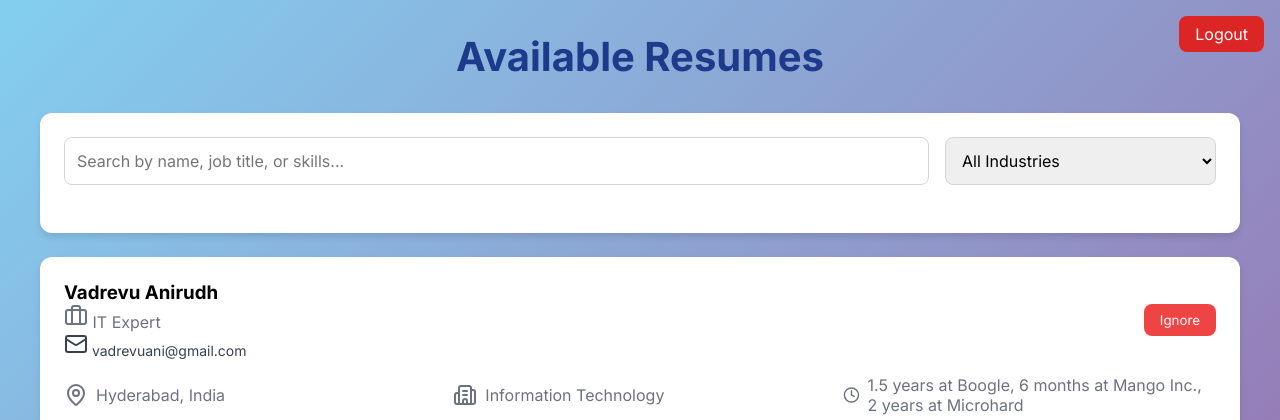
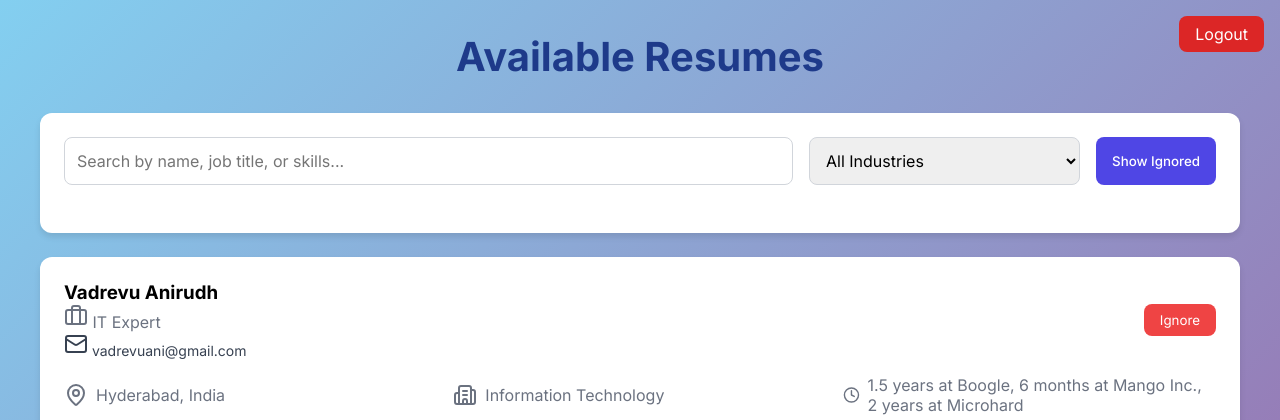
Before and after one commit to Pranav762492/skillify, a Flask app: template Hackathon BITSH/Templates/recruiter_dashboard.html in a window 1280 px wide. Shown: the top 420 px of the page. Run offline with Flask 3, Linux system fonts and the light colour scheme; the template is opened without the code that fills it: values that come from a table or form of the project are taken from there, others are empty.

Commit message:
Update recruiter_dashboard.html

```diff
--- a/Hackathon BITSH/Templates/recruiter_dashboard.html
+++ b/Hackathon BITSH/Templates/recruiter_dashboard.html
@@ -110,6 +110,28 @@
         .ignore-button:hover {
             background: #B91C1C;
         }
+        .toggle-ignored {
+            background: #4F46E5;
+            color: white;
+            padding: 0.5rem 1rem;
+            border: none;
+            border-radius: 0.5rem;
+            cursor: pointer;
+            font-weight: 500;
+        }
+        .toggle-ignored:hover {
+            background: #4338CA;
+        }
+        .toggle-ignored.showing-ignored {
+            background: #059669;
+        }
+        .toggle-ignored.showing-ignored:hover {
+            background: #047857;
+        }
+        .resume-card.ignored {
+            opacity: 0.75;
+            border: 2px solid #EF4444;
+        }
         @media (max-width: 768px) {
             .search-bar {
                 flex-direction: column;
@@ -139,6 +161,7 @@
                         {% endif %}
                     {% endfor %}
                 </select>
+                <button id="toggleIgnored" class="toggle-ignored">Show Ignored</button>
             </div>
         </div>
 
@@ -187,7 +210,9 @@
 
         const searchInput = document.getElementById('searchInput');
         const industryFilter = document.getElementById('industryFilter');
+        const toggleIgnoredBtn = document.getElementById('toggleIgnored');
         const resumeCards = document.querySelectorAll('.resume-card');
+        let showingIgnored = false;
 
         function filterResumes() {
             const searchTerm = searchInput.value.toLowerCase();
@@ -198,11 +223,14 @@
                 const resumeId = card.dataset.id;
                 const content = card.textContent.toLowerCase();
                 const industry = card.dataset.industry;
+                const isIgnored = ignoredResumes.includes(resumeId);
+
                 const matchesSearch = content.includes(searchTerm);
                 const matchesIndustry = !selectedIndustry || industry === selectedIndustry;
-                const isIgnored = ignoredResumes.includes(resumeId);
+                const matchesIgnoreFilter = showingIgnored ? true : !isIgnored;
 
-                card.style.display = matchesSearch && matchesIndustry && !isIgnored ? 'block' : 'none';
+                card.classList.toggle('ignored', isIgnored);
+                card.style.display = matchesSearch && matchesIndustry && matchesIgnoreFilter ? 'block' : 'none';
             });
         }
 
@@ -215,9 +243,16 @@
                     let ignoredResumes = JSON.parse(localStorage.getItem('ignoredResumes')) || [];
                     ignoredResumes.push(resumeId);
                     localStorage.setItem('ignoredResumes', JSON.stringify(ignoredResumes));
-                    card.style.display = 'none';
+                    filterResumes();
                 }
             });
+        });
+
+        toggleIgnoredBtn.addEventListener('click', function() {
+            showingIgnored = !showingIgnored;
+            this.textContent = showingIgnored ? 'Hide Ignored' : 'Show Ignored';
+            this.classList.toggle('showing-ignored', showingIgnored);
+            filterResumes();
         });
 
         searchInput.addEventListener('input', filterResumes);
```
